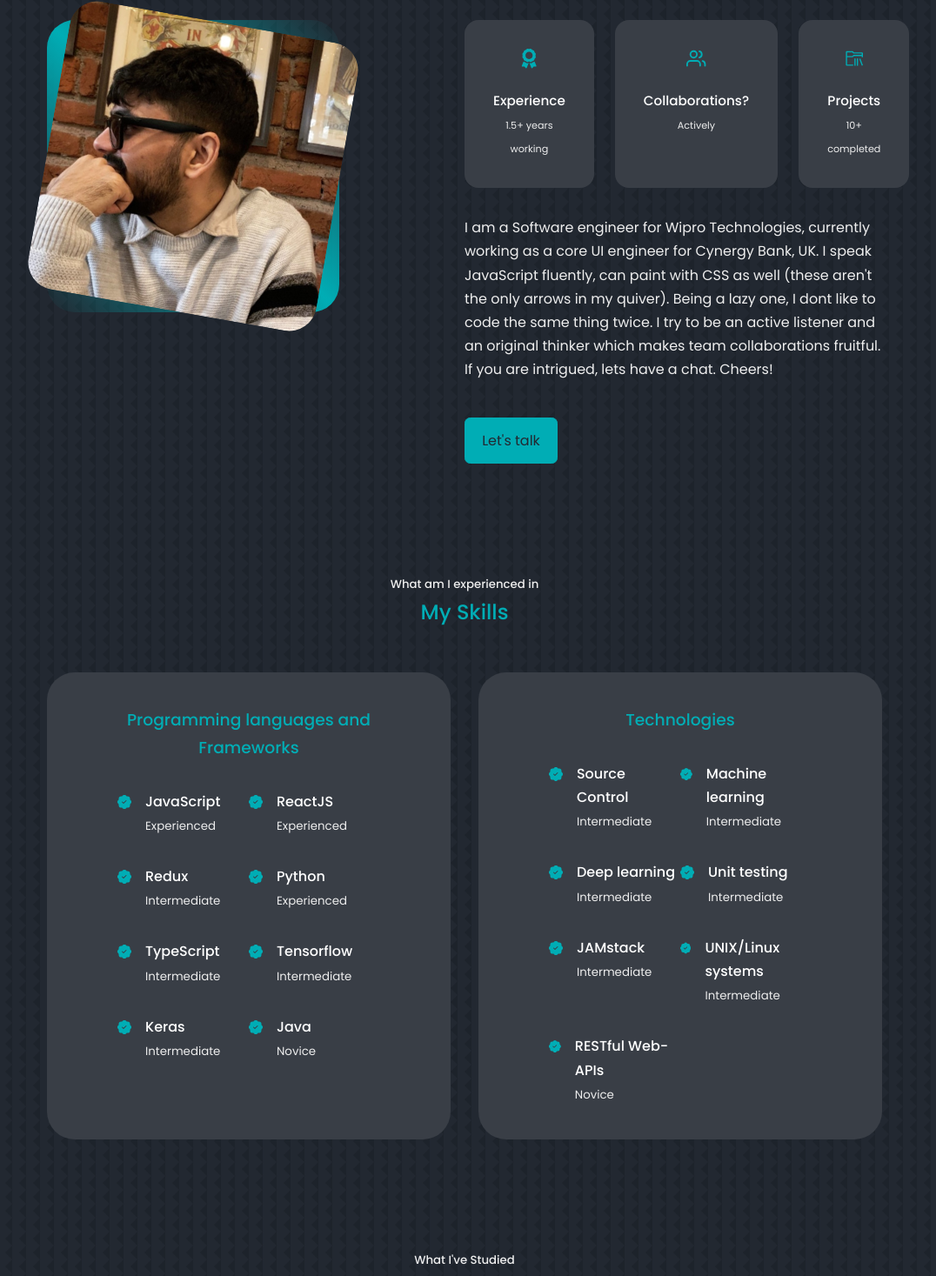
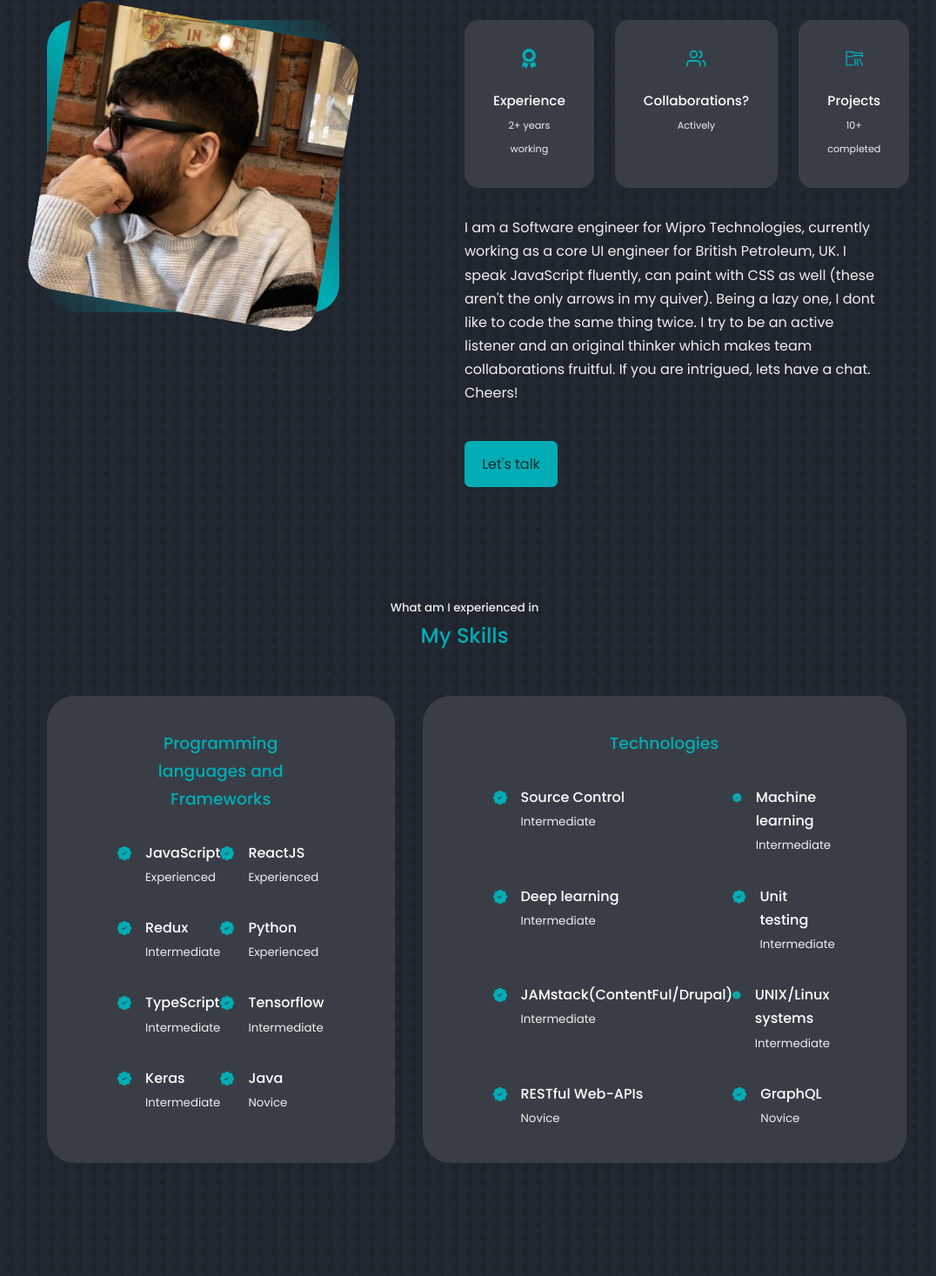
Before and after one commit to imshambles/portfolio, a React (Create React App) app: page / in a window 1280 px wide. Shown: the part 1336-2803 px from the top of the page at 87% size, without its empty margins (106-1182 px from the left). Built offline with nearby package versions, Linux system fonts and the light colour scheme.

Commit message:
info updated

```diff
--- a/src/components/about/About.jsx
+++ b/src/components/about/About.jsx
@@ -23,7 +23,7 @@ const About = () => {
             <article className="about_card">
               <FaAward className="about_icon" />
               <h5>Experience</h5>
-              <small>1.5+ years working</small>
+              <small>2+ years working</small>
             </article>
 
             <article className="about_card">
@@ -40,7 +40,7 @@ const About = () => {
           </div>
           <p>
             I am a Software engineer for Wipro Technologies, currently working
-            as a core UI engineer for Cynergy Bank, UK. I speak JavaScript
+            as a core UI engineer for British Petroleum, UK. I speak JavaScript
             fluently, can paint with CSS as well (these aren't the only arrows
             in my quiver). Being a lazy one, I dont like to code the same thing
             twice. I try to be an active listener and an original thinker which
--- a/src/components/experience/Experience.jsx
+++ b/src/components/experience/Experience.jsx
@@ -118,7 +118,7 @@ const Experience = () => {
             <article className="experience_details">
               <BsPatchCheckFill className="experience_details-icons" />
               <div>
-                <h4>JAMstack</h4>
+                <h4>JAMstack(ContentFul/Drupal)</h4>
                 <small className="text-light">Intermediate</small>
               </div>
             </article>
@@ -138,6 +138,15 @@ const Experience = () => {
                 <small className="text-light">Novice</small>
               </div>
             </article>
+
+            <article className="experience_details">
+              <BsPatchCheckFill className="experience_details-icons" />
+              <div>
+                <h4>GraphQL</h4>
+                <small className="text-light">Novice</small>
+              </div>
+            </article>
+
           </div>
         </div>
       </div>
--- a/src/components/footer/Footer.jsx
+++ b/src/components/footer/Footer.jsx
@@ -10,8 +10,8 @@ const Footer = () => {
       <ul className='permalinks'>
         <li><a href='#'>Home</a></li>
         <li><a href='#about'>About</a></li>
-        <li><a href='#experience'>Experience</a></li>
-        <li><a href='#services'>Services</a></li>
+        <li><a href='#experience'>Skills</a></li>
+        <li><a href='#services'>Education</a></li>
         <li><a href='#portfolio'>Portfolio</a></li>
         <li><a href='#contact'>Contact</a></li>
       </ul>
```
Also changed, not shown: 1 other file (tests, documents, lock files or other folders).
